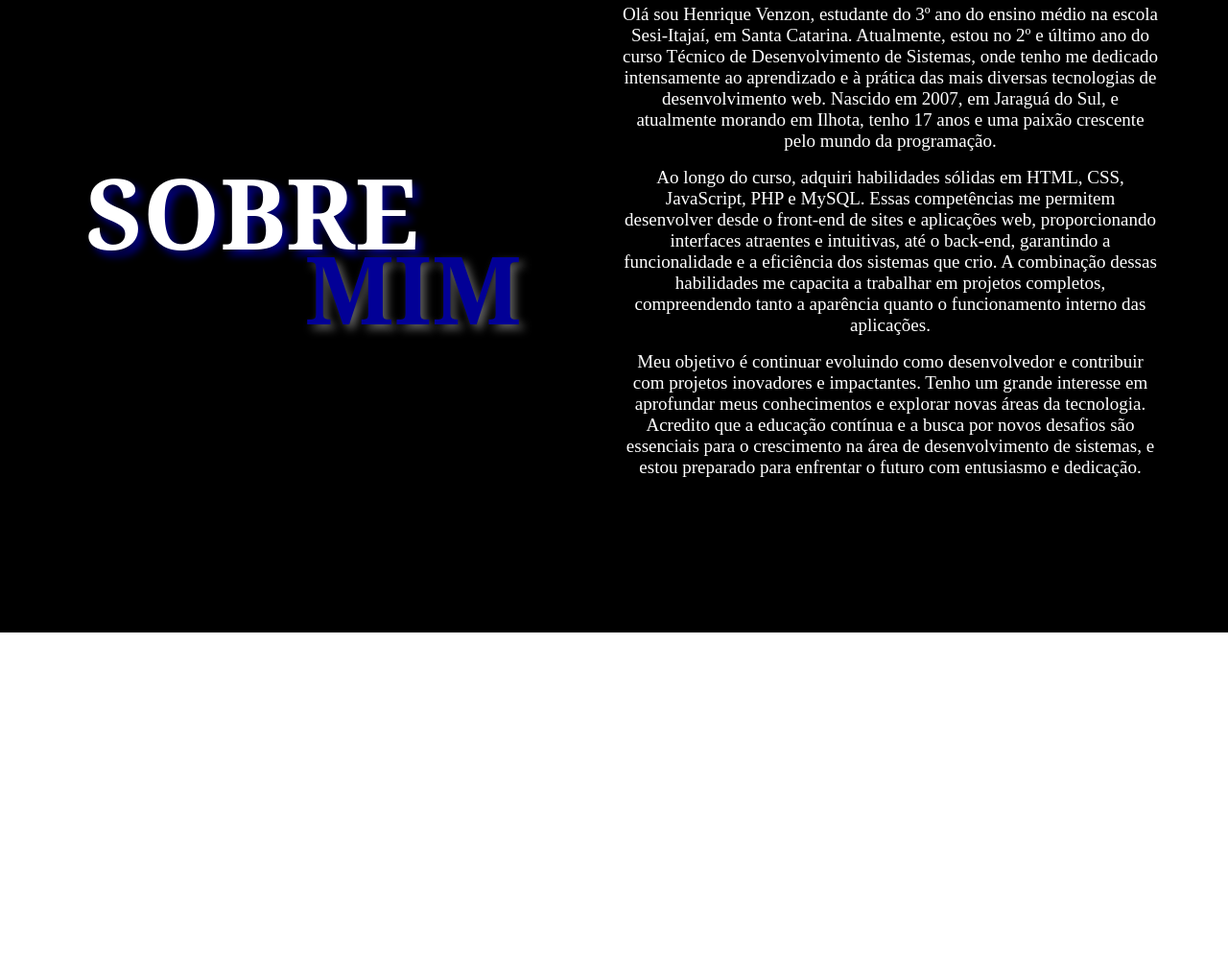
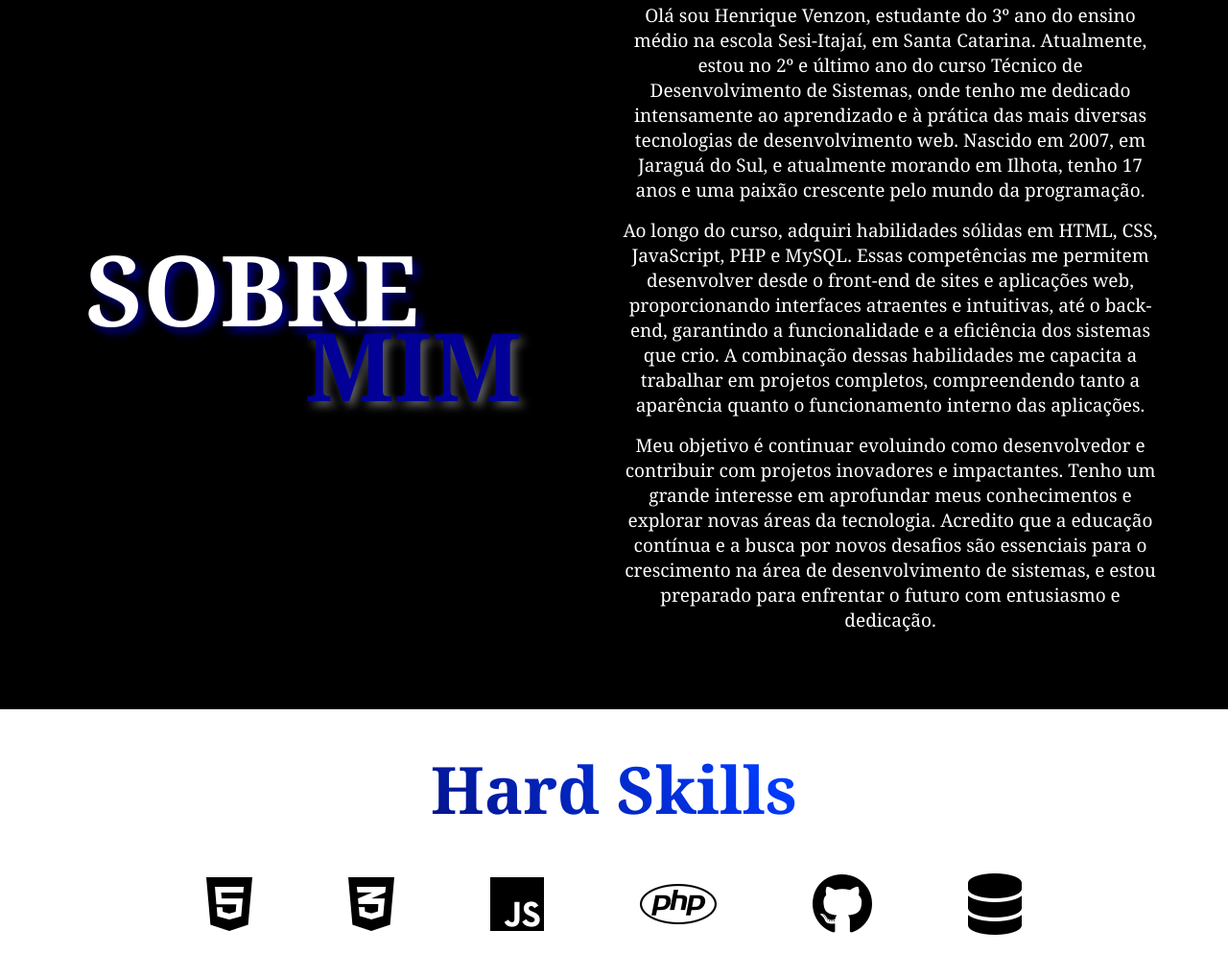
Before and after one commit to Henrique-Venzon/Portifolio, a plain HTML site: page index.html in a window 1280 px wide. Shown: the part 941-1960 px from the top of the page at 96% size. Before the commit the page ends 1600 px from the top, so only its background shows below. Drawn offline with nearby package versions, Linux system fonts and the light colour scheme.

Commit message:
hard-skills

```diff
--- a/css/style.css
+++ b/css/style.css
@@ -21,21 +21,21 @@ body::-webkit-scrollbar {
 
 body::-webkit-scrollbar-track {
     background-color: #000000;
-    border-left: 1px white solid;
   }
 
 body::-webkit-scrollbar-thumb {
     background-color: #f1f1f1;
   }
 .textBlue-animation,.textWhite-animation,.front-p-animation
-,.front-animation,.eu-animation,.p1-animation,.p2-animation,.p3-animation{
+,.front-animation,.eu-animation,.p1-animation,.p2-animation
+,.p3-animation,.destaque-animation{
     visibility: hidden;
 }
 
 
 .apresentacao {
     width: 100%;
-    height: 100vh;
+    height: 110vh;
     position: relative;
     overflow: hidden;
 }
@@ -143,6 +143,7 @@ body::-webkit-scrollbar-thumb {
     align-items: center;
 }
 .contexto-eu p{
+    font-family: Cambria, Cochin, Georgia, Times, 'Times New Roman', serif;
     margin-bottom: 16px;
     text-align: center;
     margin-left: 10%;
@@ -150,3 +151,74 @@ body::-webkit-scrollbar-thumb {
     color: #fff;
     font-size: 19px;
 }
+
+.container-hardSkills{
+    height: 35vh;
+    background-color: #ffffff;
+    text-align: center;
+    align-items: center;
+    display: flex;
+    flex-direction: column;
+    justify-content: center;
+}
+.destaque{
+    background: linear-gradient(45deg, #060053,  #003cff, #3f32ff);
+    background-size: 300% 100%;
+    animation: degrade 10s linear infinite alternate;
+    -webkit-background-clip: text;
+    -webkit-text-fill-color: transparent;
+    margin-bottom: 5vh;
+    margin-bottom: 4vh;
+    font-size: 68px;
+    font-family: Georgia, 'Times New Roman', Times, serif;
+}
+@keyframes degrade {
+    0% {
+      background-position-x: 0%;
+    }
+    100% {
+      background-position-x: 300%;
+    }
+  }
+.skills-icons{
+    display: flex;
+    justify-content: center;
+}
+.skills-icons i{
+    margin: 10px 50px;
+    font-size: 64px;
+    transition: 0.3s ease-in-out;
+}
+.skills-icons .fa-html5:hover {
+    color: #e34f26;
+    transform: translateY(-18px);
+}
+
+.skills-icons .fa-css3-alt:hover {
+    color: #1572b6;
+    transform: translateY(-18px);
+}
+
+.skills-icons .fa-js:hover {
+    color: #f7df1e;
+    transform: translateY(-18px);
+}
+
+.skills-icons .fa-node:hover {
+    color: #339933;
+    transform: translateY(-18px);
+}
+
+.skills-icons .fa-php:hover {
+    color: #777bb4;
+    transform: translateY(-18px);
+}
+
+.skills-icons .fa-github:hover {
+    color: #000000;
+    transform: translateY(-18px);
+}
+.skills-icons .fa-database:hover{
+    color: #dada00;
+    transform: translateY(-18px);
+}
--- a/index.html
+++ b/index.html
@@ -11,7 +11,8 @@
     <script src="js/hiperslinks.js"></script>
     <script src="js/reveal.js" defer></script>
     <script src="https://unpkg.com/scrollreveal"></script>
-    <!--FONTS-->
+    <!--FONTS/IMPORTAR-->
+    <link rel="stylesheet" href="https://cdnjs.cloudflare.com/ajax/libs/font-awesome/6.5.2/css/all.min.css">
     <link rel="preconnect" href="https://fonts.googleapis.com">
     <link rel="preconnect" href="https://fonts.gstatic.com" crossorigin>
     <link href="https://fonts.googleapis.com/css2?family=Lora:ital,wght@0,400..700;1,400..700&display=swap" rel="stylesheet">
@@ -47,6 +48,17 @@
                 <p class="p3-animation">Meu objetivo é continuar evoluindo como desenvolvedor e contribuir com projetos inovadores e impactantes. Tenho um grande interesse em aprofundar meus conhecimentos e explorar novas áreas da tecnologia. Acredito que a educação contínua e a busca por novos desafios são essenciais para o crescimento na área de desenvolvimento de sistemas, e estou preparado para enfrentar o futuro com entusiasmo e dedicação.</p>
             </div>
         </div>
+        <div class="container-hardSkills">
+            <h2 class="destaque destaque-animation">Hard Skills</h2>
+            <div class="skills-icons">
+                <i class="fab fa-html5"></i>
+                <i class="fab fa-css3-alt"></i>
+                <i class="fab fa-js"></i>
+                <i class="fab fa-php"></i>
+                <i class="fab fa-github"></i>
+                <i class="fa-solid fa-database"></i>
+            </div>
+        </div>
 
    </body>
 
--- a/js/reveal.js
+++ b/js/reveal.js
@@ -44,15 +44,22 @@ revelar.reveal('.p1-animation',
 })
 revelar.reveal('.p2-animation',
     {
-    delay:600,
+    delay:500,
     duration: 1500,
     distance: '70px',
     origin: 'left'
 })
 revelar.reveal('.p3-animation',
     {
-    delay:700,
+    delay:500,
     duration: 1500,
     distance: '70px',
     origin: 'right'
 })
+revelar.reveal('.destaque-animation',
+    {
+    delay:150,
+    duration: 1500,
+    distance: '70px',
+    origin:'bottom'
+})
```
Lines whose indentation alone changed are shown as unchanged.
